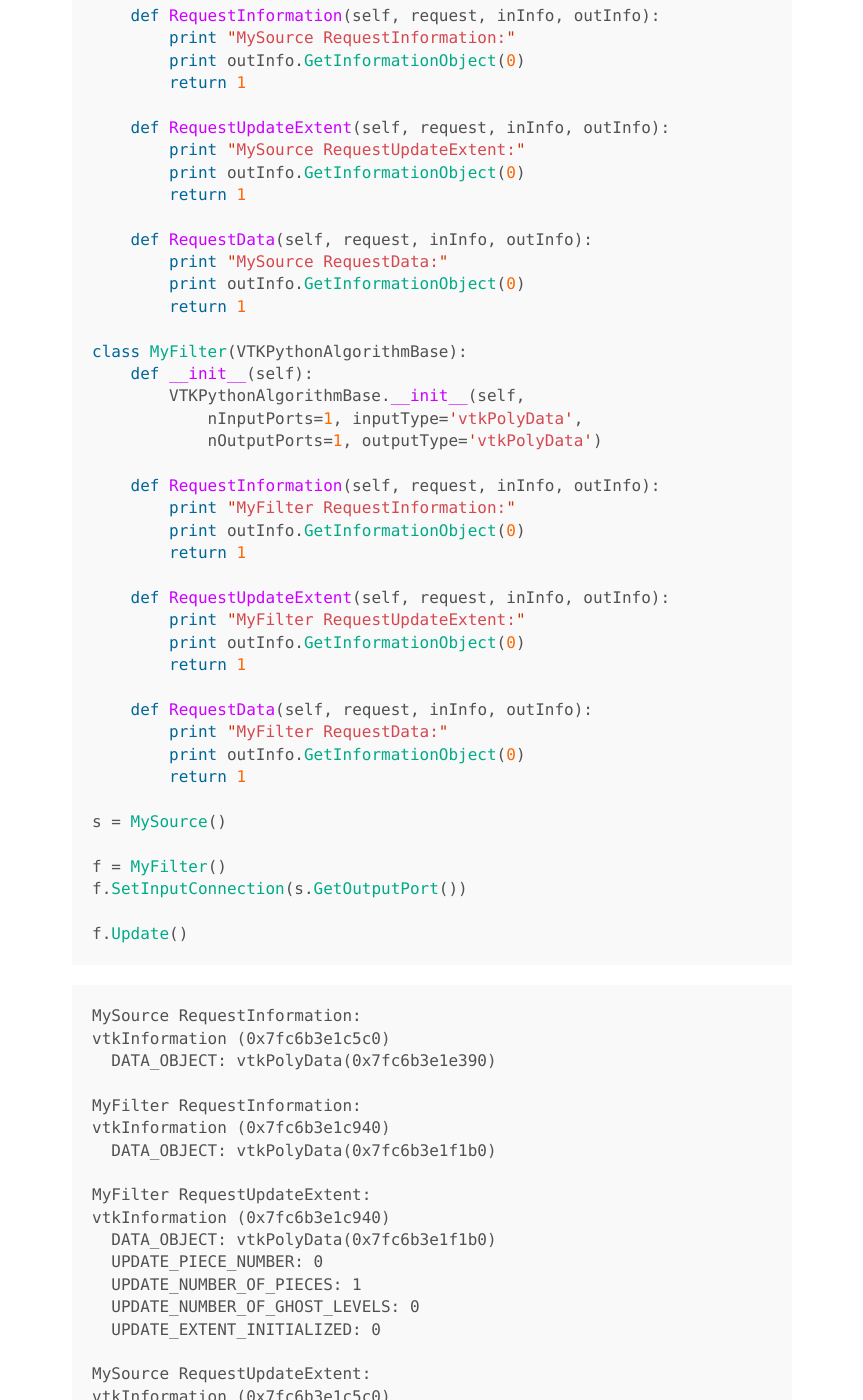
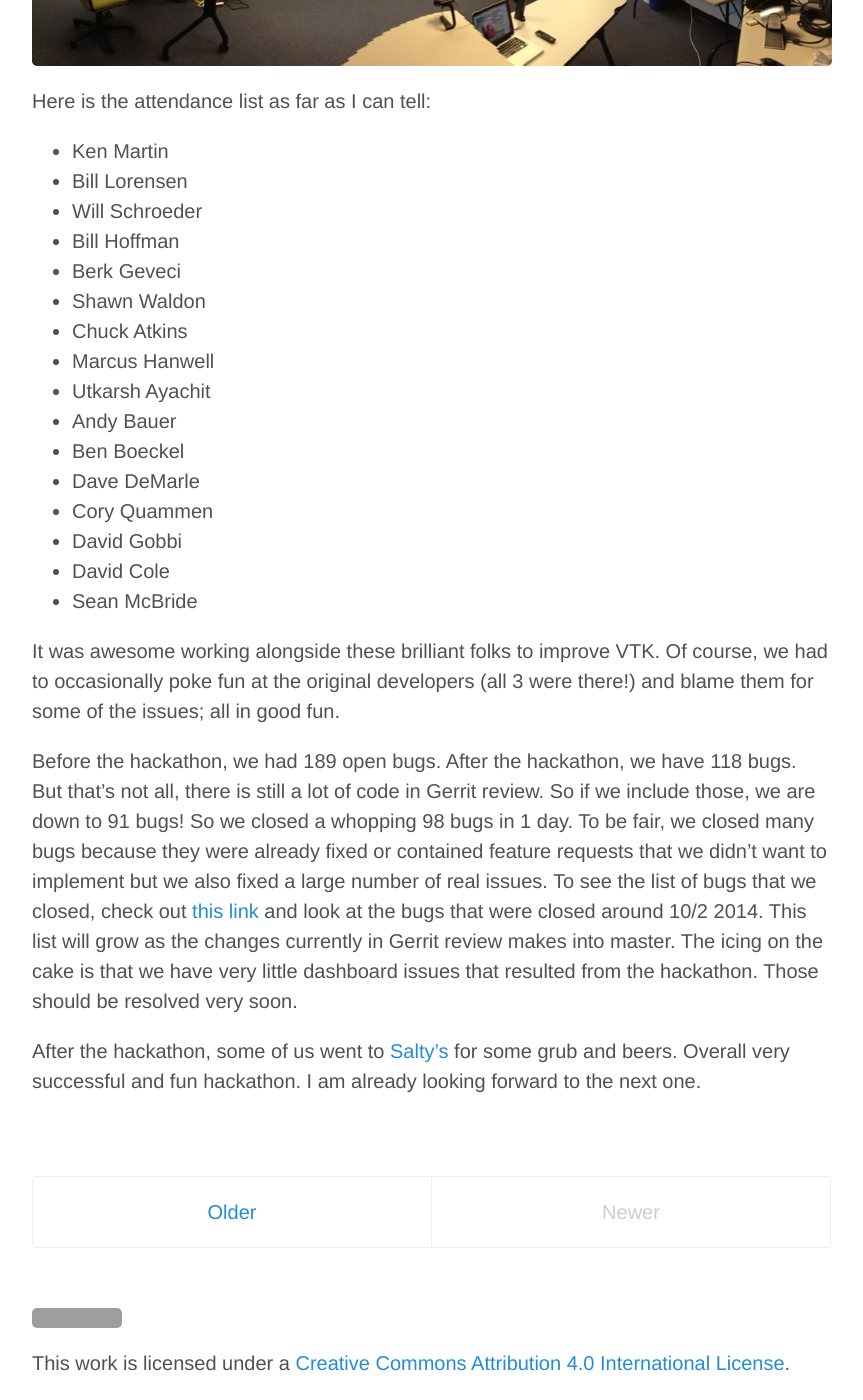
Before and after one commit to berkgeveci/berkgeveci.github.io, a Jekyll site: the page built from index.html, in a window 1280 px wide and 1400 px high, scrolled down 584 px. Shown: the whole window, without its empty margins (208-1071 px from the left). Built offline with Jekyll 4.4.1, drawn with Linux system fonts in a browser that asks for light colours; Markdown is read by kramdown in place of the engine named in the settings; the list of posts is cut into pages by our own code; some of the changed text lies outside the part shown; grey boxes are pictures that could not be loaded.

Commit message:
New blogs

```diff
--- a/_posts/2014-09-24-pipeline-2.md
+++ b/_posts/2014-09-24-pipeline-2.md
@@ -3,7 +3,16 @@
 title:  "A VTK pipeline primer (part 2)"
 ---
 
+In my [last blog]({% post_url 2014-9-18-pipeline %}), I covered some of the
+preliminaries for understanding how VTK's pipeline works. In this article, we
+will see the pipeline in action and dissect the execution path to understand
+the inner-workings of algorithms.
+
+Let's start with a very simple pipeline.
+
 ![a pipeline](/assets/empty-pipeline.png)
+
+We'll use the following code for the source and the algorithm.
 
 {% highlight python %}
 import vtk
@@ -17,17 +26,17 @@
 
     def RequestInformation(self, request, inInfo, outInfo):
         print "MySource RequestInformation:"
-        print outInfo.GetInformationObject(0)
+#        print outInfo.GetInformationObject(0)
         return 1
 
     def RequestUpdateExtent(self, request, inInfo, outInfo):
         print "MySource RequestUpdateExtent:"
-        print outInfo.GetInformationObject(0)
+#        print outInfo.GetInformationObject(0)
         return 1
 
     def RequestData(self, request, inInfo, outInfo):
         print "MySource RequestData:"
-        print outInfo.GetInformationObject(0)
+#        print outInfo.GetInformationObject(0)
         return 1
 
 class MyFilter(VTKPythonAlgorithmBase):
@@ -38,19 +47,23 @@
 
     def RequestInformation(self, request, inInfo, outInfo):
         print "MyFilter RequestInformation:"
-        print outInfo.GetInformationObject(0)
+#        print outInfo.GetInformationObject(0)
         return 1
 
     def RequestUpdateExtent(self, request, inInfo, outInfo):
         print "MyFilter RequestUpdateExtent:"
-        print outInfo.GetInformationObject(0)
+#        print outInfo.GetInformationObject(0)
         return 1
 
     def RequestData(self, request, inInfo, outInfo):
         print "MyFilter RequestData:"
-        print outInfo.GetInformationObject(0)
+#        print outInfo.GetInformationObject(0)
         return 1
+{% endhighlight %}
 
+Then we instantiate and execute this pipeline with the following code.
+
+{% highlight python %}
 s = MySource()
 
 f = MyFilter()
@@ -58,6 +71,45 @@
 
 f.Update()
 {% endhighlight %}
+
+This will print the following.
+
+{% highlight python %}
+MySource RequestInformation:
+MyFilter RequestInformation:
+MyFilter RequestUpdateExtent:
+MySource RequestUpdateExtent:
+MySource RequestData:
+MyFilter RequestData:
+{% endhighlight %}
+
+The most interesting thing here is the order of execution of the various
+methods representing pipeline passes. Here are the order of the passes:
+
+* RequestInformation
+* RequestUpdateExtent
+* RequestData
+
+Furthermore, notice during `RequestInformation` and `RequestData`,
+the method execution happens starting at the upstream algorithm (MySource)
+and continues downstream. On the other hand, during `RequestUpdateExtent`,
+execution starts downstream and continues upstream. Why this is so will
+become more clear as we discuss each pass.
+
+## RequestInformation
+
+This is the meta-data pass. This is the pass where the sources (usually
+readers) tell downstream algorithms about _what is available_ for them
+to request. Some examples about meta-data include whole extent (see
+[this blog]({% post_url 2014-09-13-h5py-reader %}) for example), timesteps
+available, ensemble members available, data blocks available etc.
+This meta-data usually originates in the readers (not necessarily required
+to though) and is either copied downstream or modified. For example, a
+subsetting filter can reduce the whole extent during its `RequestInformation`
+telling downstream that it can access a smaller subset that what the reader
+can provide. Or a filter that integrates a value over time may remove the
+timesteps meta-data since its output represent the whole time range. We'll
+see plenty of examples of this in upcoming blogs.
 
 {% highlight sh %}
 MySource RequestInformation:
--- /dev/null
+++ b/_posts/2014-10-04-issue-hackathon.md
@@ -0,0 +1,49 @@
+---
+layout: post
+title: "VTK issue hackathon"
+---
+
+On October 2nd 2014, we held a hackathon to reduce the number of issues in the VTK bug
+tracker in anticipation of VTK's migration to a new bug tracker (as part of migrating to
+Gitlab probably). We also hope to come to a place where we triage bugs early and keep
+the issue tracker relatively clean.
+
+![VTK issue hackathon](/assets/hackathon.jpg)
+
+Here is the attendance list as far as I can tell:
+
+* Ken Martin
+* Bill Lorensen
+* Will Schroeder
+* Bill Hoffman
+* Berk Geveci
+* Shawn Waldon
+* Chuck Atkins
+* Marcus Hanwell
+* Utkarsh Ayachit
+* Andy Bauer
+* Ben Boeckel
+* Dave DeMarle
+* Cory Quammen
+* David Gobbi
+* David Cole
+* Sean McBride
+
+It was awesome working alongside these brilliant folks to improve VTK. Of
+course, we had to occasionally poke fun at the original developers (all 3 were
+there!) and blame them for some of the issues; all in good fun.
+
+Before the hackathon, we had 189 open bugs. After the hackathon, we have 118 bugs.
+But that's not all, there is still a lot of code in Gerrit review. So if we include
+those, we are down to 91 bugs! So we closed a whopping 98 bugs in 1 day. To be fair,
+we closed many bugs because they were already fixed or contained feature requests that
+we didn't want to implement but we also fixed a large number of real issues. To see the
+list of bugs that we closed, check out [this link](http://tinyurl.com/lrznr6w) and look
+at the bugs that were closed around 10/2 2014. This list will grow as the changes
+currently in Gerrit review makes into master. The icing on the cake is that we have
+very little dashboard issues that resulted from the hackathon. Those should be resolved
+very soon.
+
+After the hackathon, some of us went to [Salty's](http://saltyspub.com/) for some
+grub and beers. Overall very successful and fun hackathon. I am already looking forward
+to the next one.
```
Also changed, not shown: _posts/2014-09-18-pipeline.md (+20 -17 lines), assets/hackathon.jpg (added), 3 other files.
